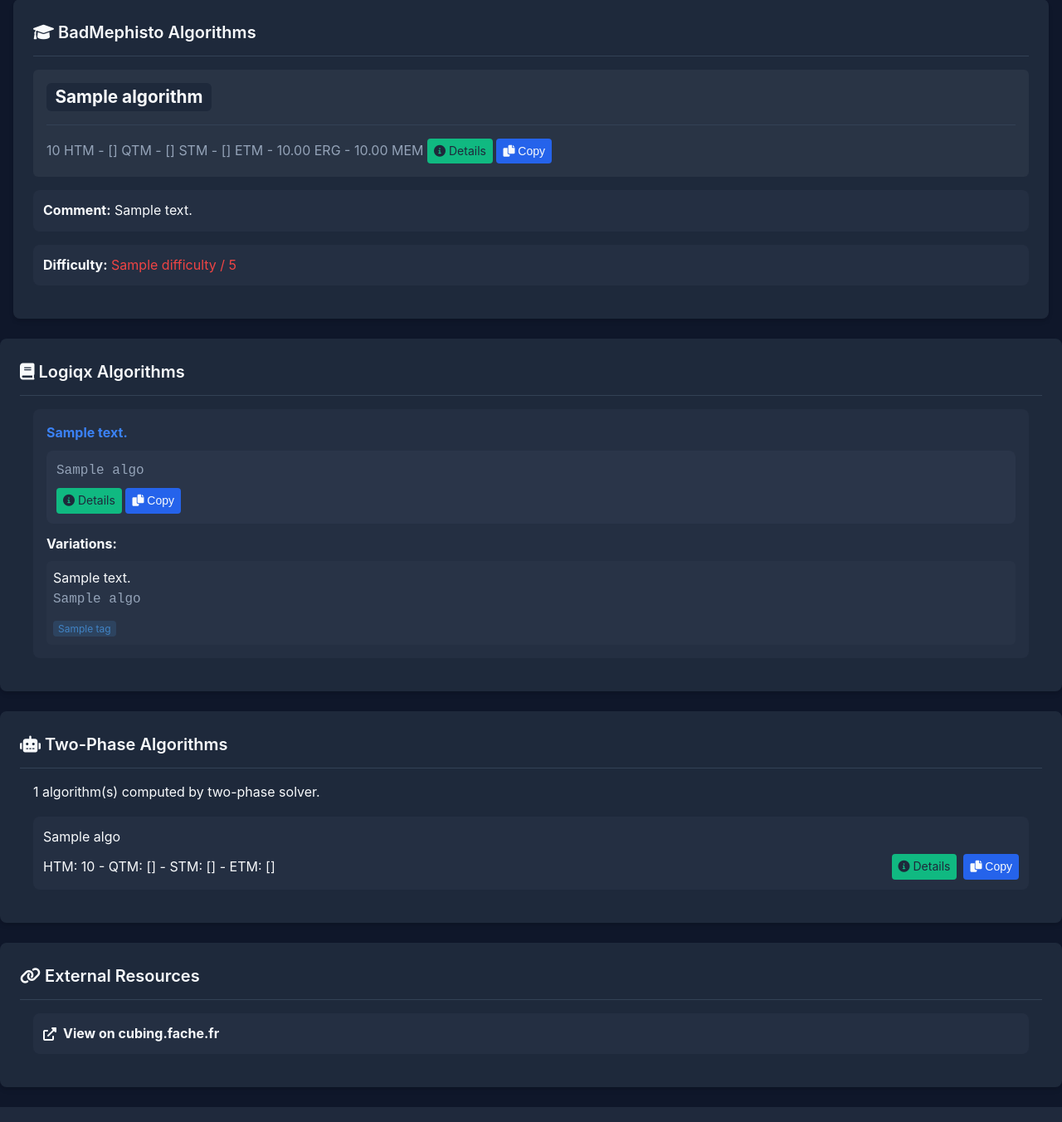
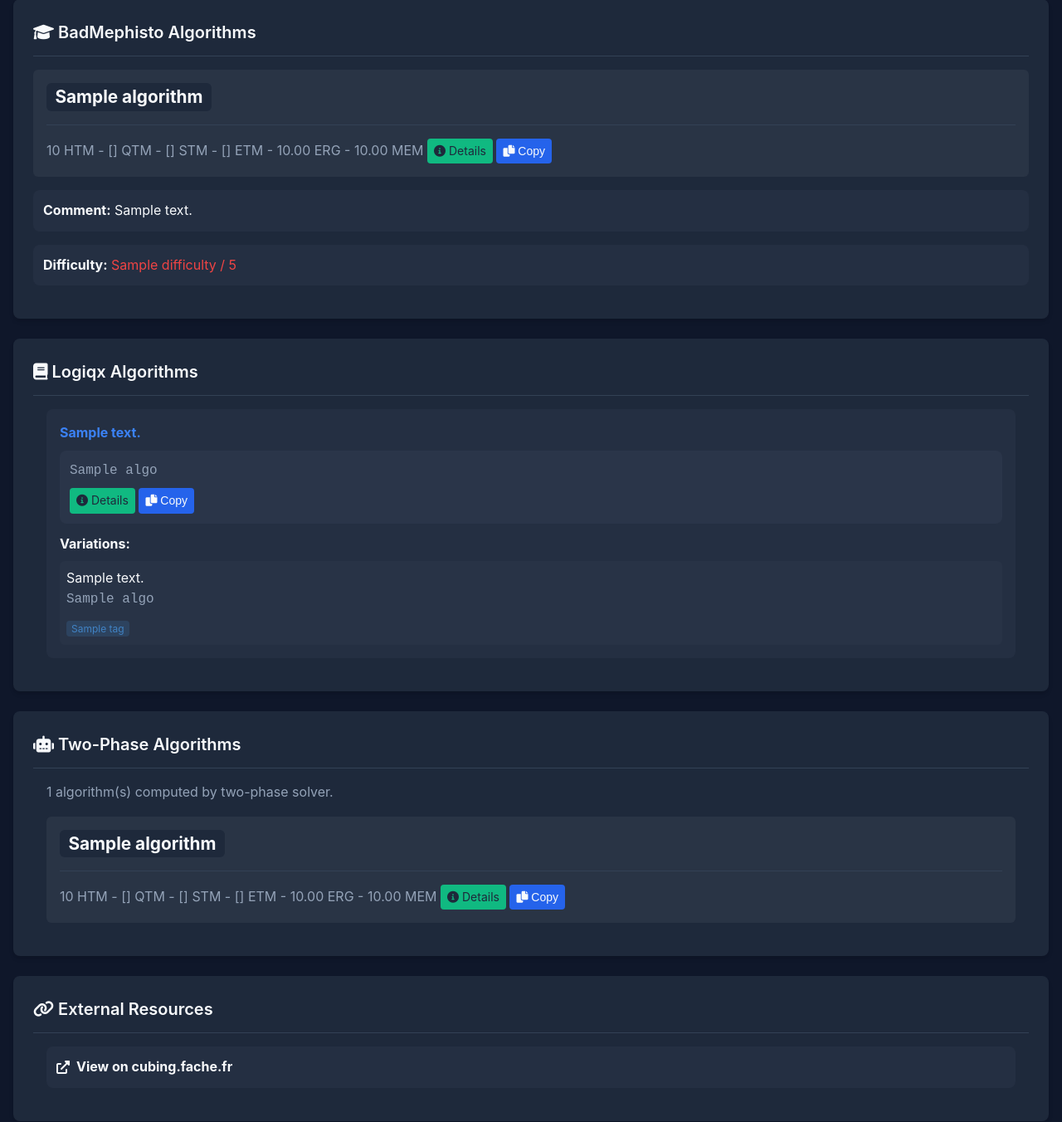
Before and after one commit to Fantomas42/term-timer, a Python web app: template term_timer/server/templates/academy/case.html in a window 1280 px wide. Shown: the part 2057-3409 px from the top of the page at 83% size. Run offline with Jinja, Linux system fonts and the light colour scheme; the template is opened without the code that fills it: most values are stand-ins (such as "Sample title", 1, 10 or a date in 2020).

Commit message:
Improve two-phases section

```diff
--- a/term_timer/server/templates/academy/case.html
+++ b/term_timer/server/templates/academy/case.html
@@ -348,7 +348,6 @@ Detailed view of {{ method }} {{ case.name }} case with algorithms, recognition
         </div>
       {% endif %}
     </div>
-  </div>
   {% endif %}
 
   {% if case.logiqx %}
@@ -412,31 +411,29 @@ Detailed view of {{ method }} {{ case.name }} case with algorithms, recognition
         <a href="#two-phase" id="two-phase">Two-Phase Algorithms</a>
       </h2>
     </div>
-    <p class="case-section case-note">
+    <p class="case-section case-note secondary">
       {{ case.two_phase_algorithms|length }} algorithm(s) computed by two-phase solver.
     </p>
     <div class="case-section case-grid-sm">
-      {% for algo in case.two_phase_algorithms %}
-      <div class="case-panel-sm">
-        <div class="moves-content">
-          {% for m in algo %}
-            <span class="move">{{ m }}</span>
-          {% endfor %}
-        </div>
-        <div class="case-row-wrap">
-          <div class="case-note">
-            {% set metrics = algo.metrics %}
-            HTM: {{ metrics.htm }}
-            - QTM: {{ metrics.qtm }}
-            - STM: {{ metrics.stm }}
-            - ETM: {{ metrics.etm }}
+      {% for algorithm in case.two_phase_algorithms %}
+        <div class="moves-card">
+          <div class="moves-content">
+            {% for m in algorithm %}
+              <span class="move">{{ m }}</span>
+            {% endfor %}
           </div>
-          <div class="case-actions">
-            {{ algorithm_detail(algo) }}
-            {{ algorithm_copy(algo) }}
+          <div class="moves-footer">
+            {% set metrics = algorithm.metrics %}
+            {{ metrics.htm }} HTM
+            - {{ metrics.qtm }} QTM
+            - {{ metrics.stm }} STM
+            - {{ metrics.etm }} ETM
+            - {{ "%0.2f"|format(algorithm.ergonomics.comfort_score) }} ERG
+            - {{ "%0.2f"|format(algorithm.memory.memory_score) }} MEM
+            {{ algorithm_detail(algorithm) }}
+            {{ algorithm_copy(algorithm) }}
           </div>
         </div>
-      </div>
       {% endfor %}
     </div>
   </div>
```
